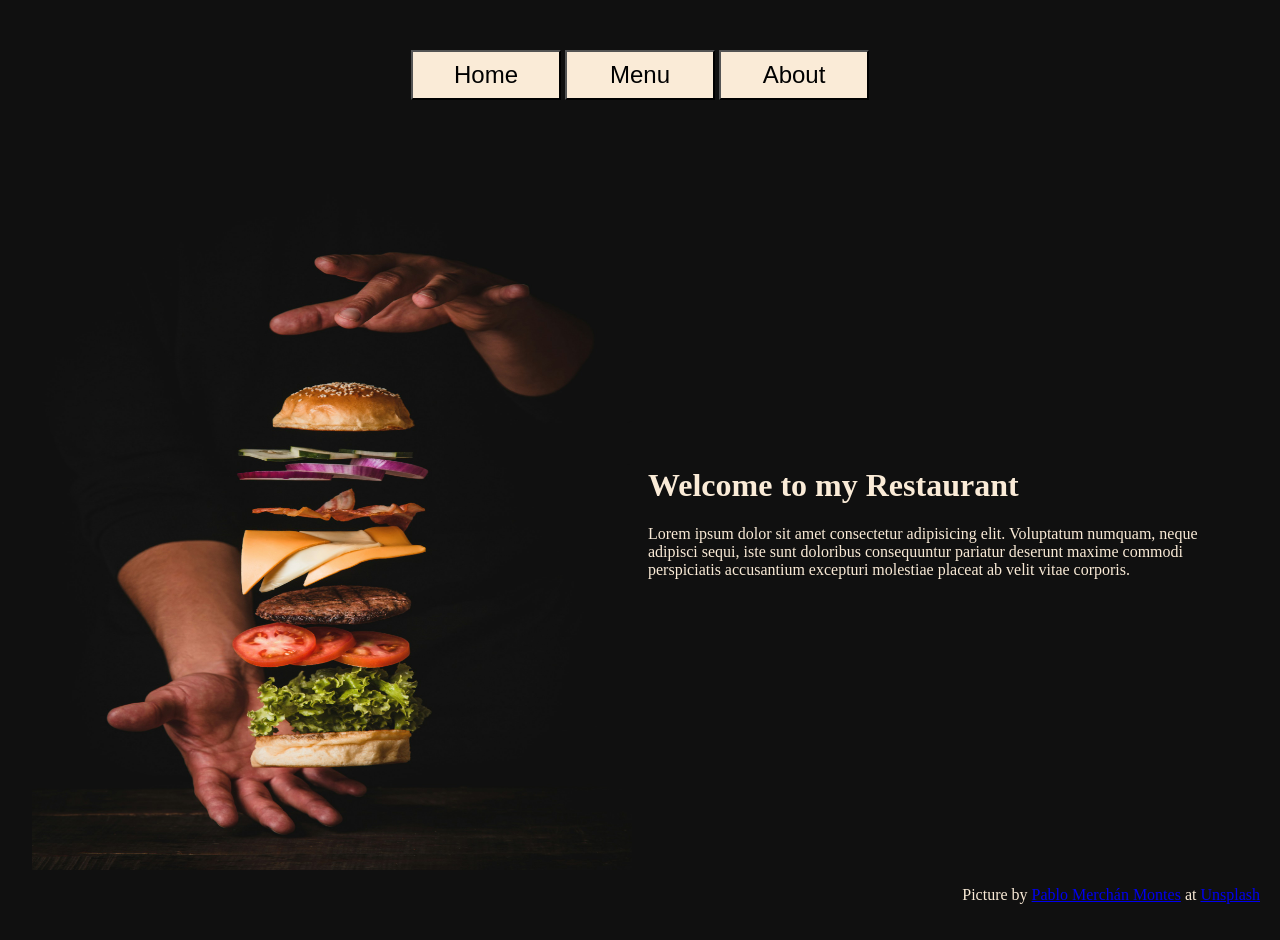
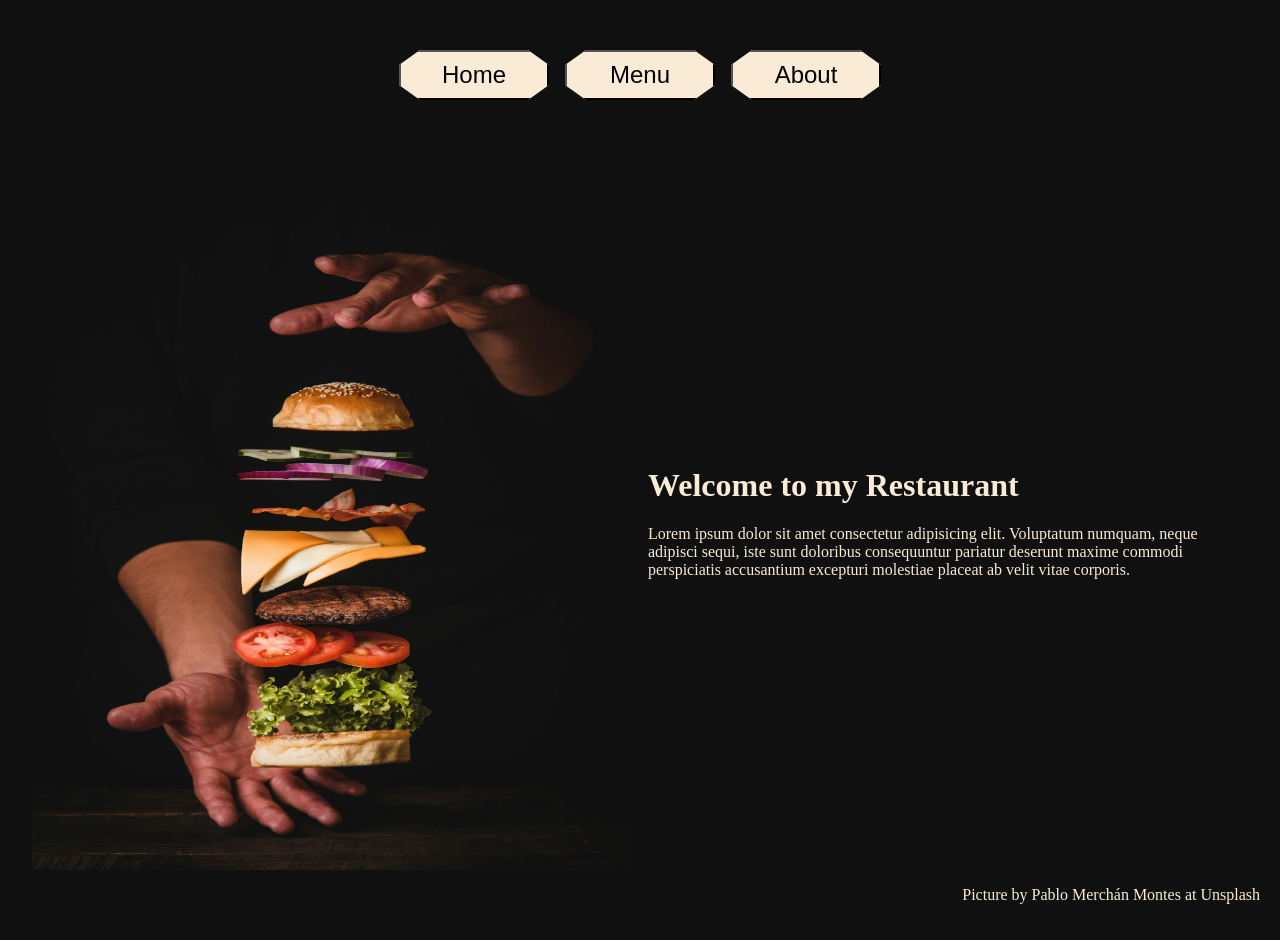
Before and after one commit to DerMoehre/restaurantPage, a website built with webpack: page dist/index.html in a window 1280 px wide. Built offline with nearby package versions, Linux system fonts and the light colour scheme.

Commit message:
renders welcome page from js

```diff
--- a/src/index.js
+++ b/src/index.js
@@ -1 +1,8 @@
 import './style.css';
+import { templateWelcomeHtml } from './templates/welcome';
+
+function renderWelcomeHtml () {
+    document.getElementById('content').innerHTML += templateWelcomeHtml()
+}
+
+renderWelcomeHtml();
--- a/src/style.css
+++ b/src/style.css
@@ -9,11 +9,22 @@ header {
     align-items: center;
 }
 
+a {
+    text-decoration: none;
+    color: antiquewhite;
+}
+
+nav {
+    display: flex;
+    gap: 16px;
+}
+
 button {
     height: 50px;
     width: 150px;
     font-size: 24px;
     background-color: antiquewhite;
+    clip-path: polygon(14% 0, 86% 0, 100% 30%, 100% 70%, 86% 100%, 14% 100%, 0% 70%, 0% 30%);
 }
 
 body {
--- /dev/null
+++ b/src/templates/welcome.js
@@ -0,0 +1,23 @@
+
+
+function templateWelcomeHtml () {
+    return `
+        <div class="main_content">
+            <img class="img_large" src="../src/assets/pablo-merchan-montes-hyIE90CN6b0-unsplash.jpg" alt="burger">
+            <div class="welcome_text">
+                <h1>Welcome to my Restaurant</h1>
+                <p>Lorem ipsum dolor sit amet consectetur adipisicing elit. Voluptatum numquam,
+                    neque adipisci sequi, iste sunt doloribus consequuntur pariatur deserunt maxime
+                    commodi perspiciatis accusantium excepturi molestiae placeat ab velit vitae corporis.
+                </p>
+            </div>
+        </div>
+        <div class="pic_source">
+            <p class="small">Picture by <a href="https://unsplash.com/de/@pablomerchanm?utm_content=creditCopyText&utm_medium=referral&utm_source=unsplash">Pablo Merchán Montes</a>
+                at <a href="https://unsplash.com/de/fotos/zeitrafferfoto-eines-mannes-mit-burger-hyIE90CN6b0?utm_content=creditCopyText&utm_medium=referral&utm_source=unsplash">Unsplash</a>
+            </p>
+        </div>
+    `;
+}
+
+export { templateWelcomeHtml };
```
Also changed, not shown: dist/index.html, dist/main.js.
